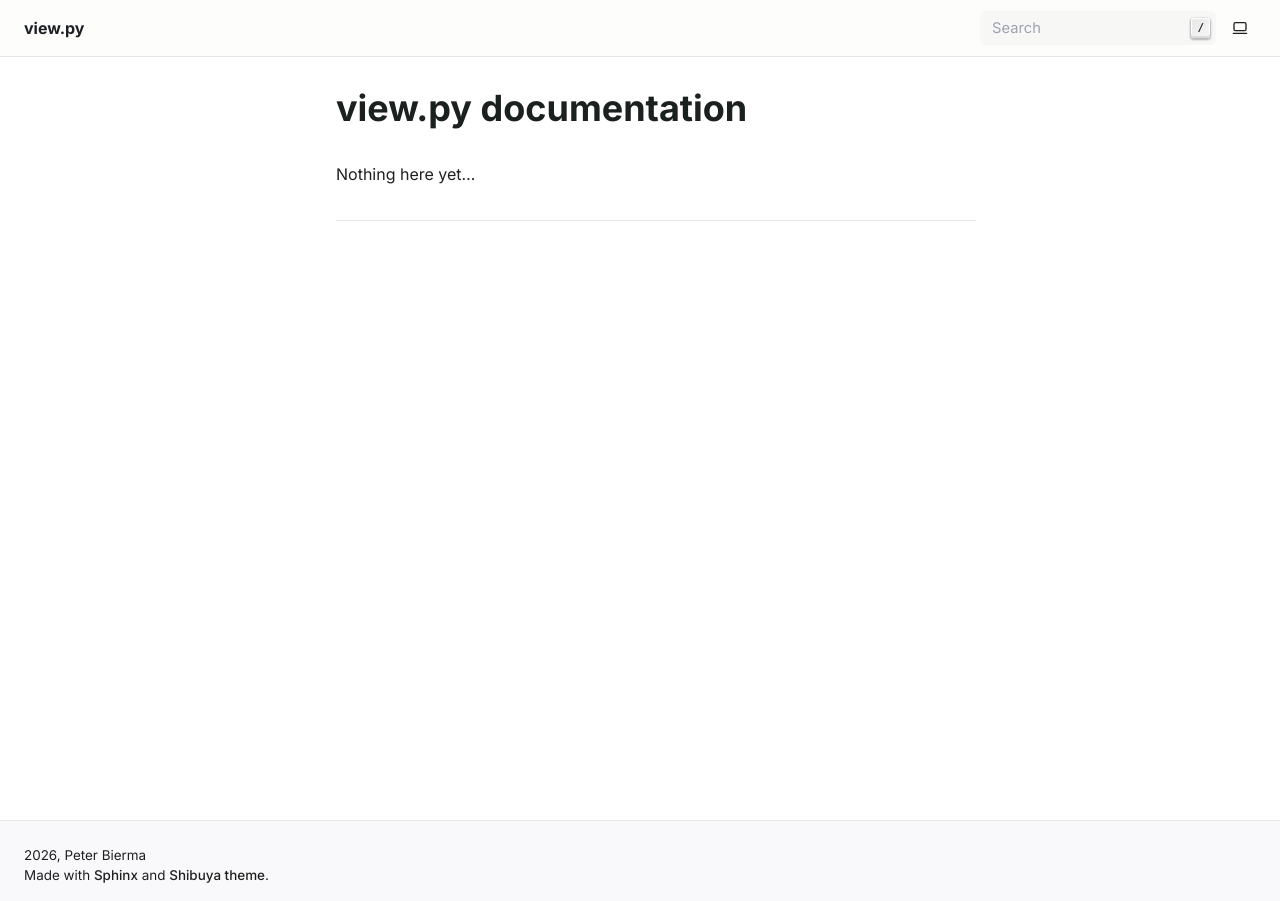
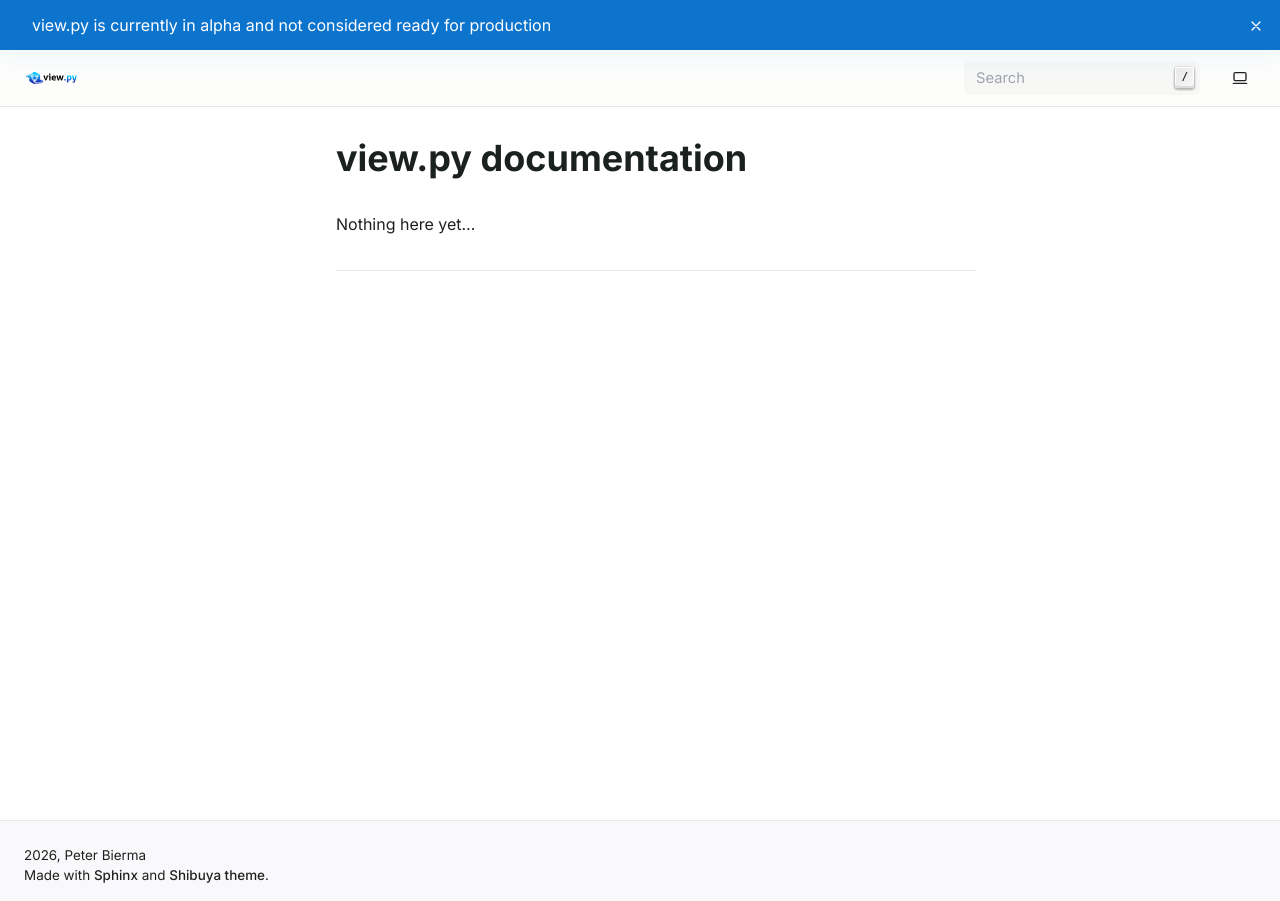
Before and after one commit to ZeroIntensity/view.py, a Sphinx documentation site: the page built from docs/index.rst, in a window 1280 px wide. Built offline with Sphinx 7.4.7, drawn with Linux system fonts in a browser that asks for light colours.

Commit message:
Some docs improvements.

```diff
--- a/docs/conf.py
+++ b/docs/conf.py
@@ -25,8 +25,10 @@ intersphinx_mapping = {"python": ("https://docs.python.org/3", None)}
 html_theme = "shibuya"
 html_theme_options = {
     "accent_color": "blue",
-    # "light_logo": "_static/logo_black.svg",
-    # "dark_logo": "_static/logo_white.svg",
+    "light_logo": "_static/logo_black.svg",
+    "dark_logo": "_static/logo_white.svg",
+    "github_url": "https://github.com/ZeroIntensity/view.py",
+    "announcement": "view.py is currently in alpha and not considered ready for production",
 }
 html_static_path = ["_static"]
-# html_favicon = "_static/favicon.svg"
+html_favicon = "_static/favicon.ico"
```
Also changed, not shown: docs/_static/favicon.ico (added), docs/_static/favicon.svg (deleted).
